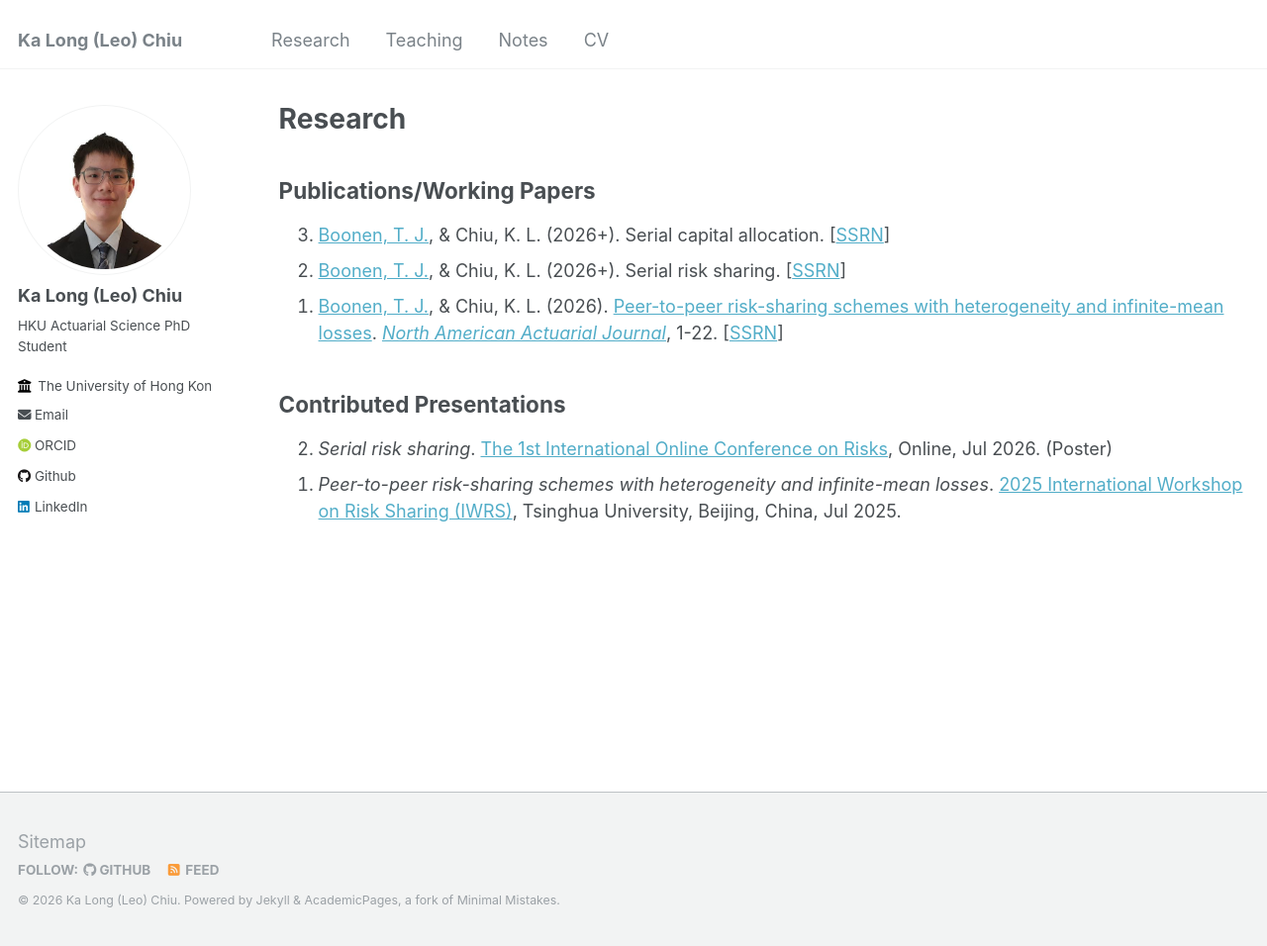
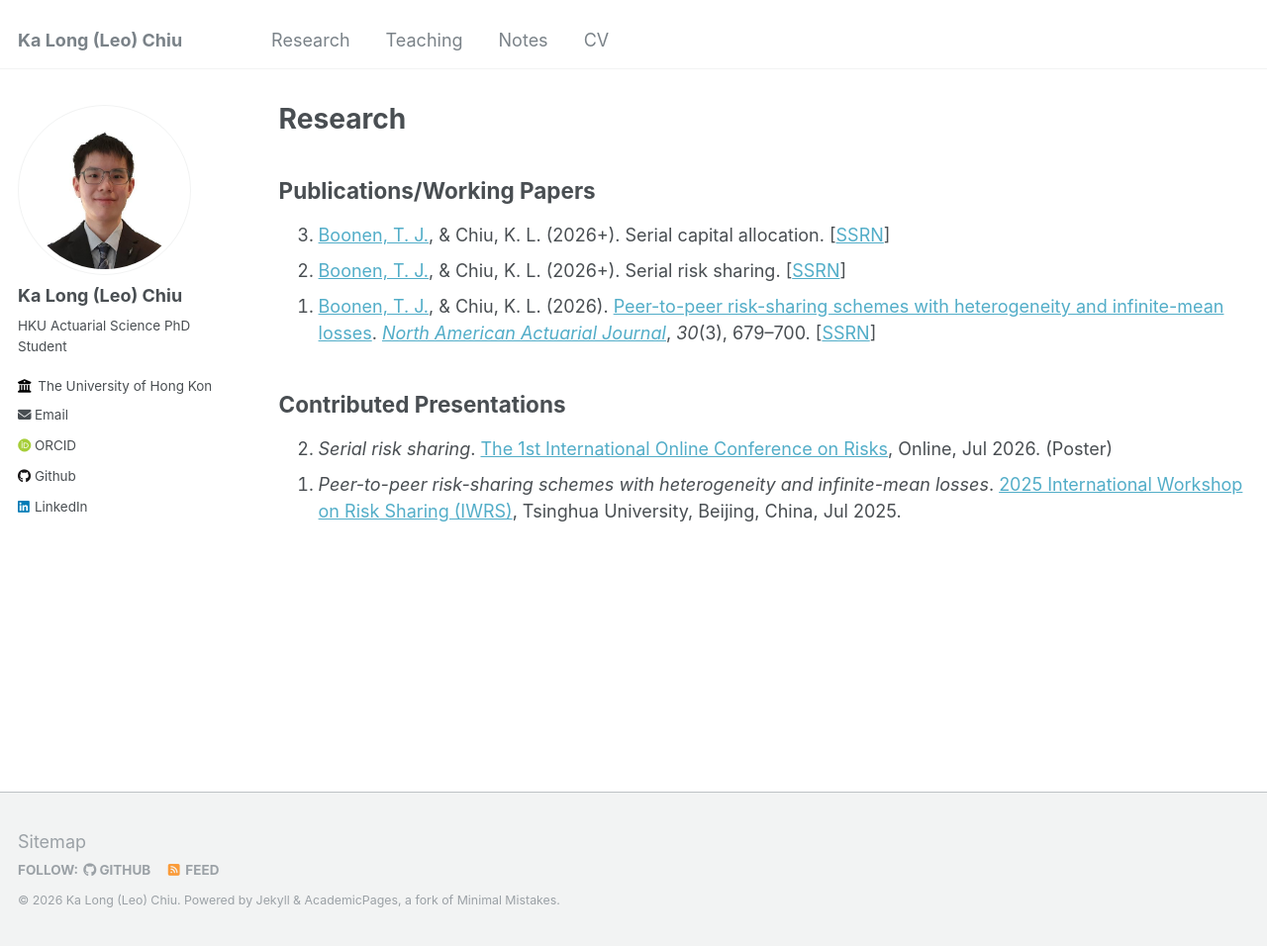
Before and after one commit to leochiukl/leochiukl.github.io, a Jekyll site: the page built from _pages/research.md, in a window 1280 px wide and 956 px high. Shown: the whole window at 99% size. Built offline with Jekyll 4.4.1, drawn with Linux system fonts in a browser that asks for light colours; some web fonts are replaced.

Commit message:
Update research

```diff
--- a/_pages/research.md
+++ b/_pages/research.md
@@ -8,7 +8,7 @@ permalink: /research/
 ## Publications/Working Papers
 0. [Boonen, T. J.](https://saasresearch.hku.hk/~tjboonen/), & Chiu, K. L. (2026+). Serial capital allocation. [[SSRN](https://papers.ssrn.com/abstract=7125098)]
 0. [Boonen, T. J.](https://saasresearch.hku.hk/~tjboonen/), & Chiu, K. L. (2026+). Serial risk sharing. [[SSRN](https://papers.ssrn.com/abstract=5373316)]
-0. [Boonen, T. J.](https://saasresearch.hku.hk/~tjboonen/), & Chiu, K. L. (2026). [Peer-to-peer risk-sharing schemes with heterogeneity and infinite-mean losses](https://www.tandfonline.com/doi/full/10.1080/10920277.2026.2612751). [_North American Actuarial Journal_](https://www.tandfonline.com/journals/uaaj20), 1-22. [[SSRN](https://papers.ssrn.com/abstract=5013193)]
+0. [Boonen, T. J.](https://saasresearch.hku.hk/~tjboonen/), & Chiu, K. L. (2026). [Peer-to-peer risk-sharing schemes with heterogeneity and infinite-mean losses](https://www.tandfonline.com/doi/full/10.1080/10920277.2026.2612751). [_North American Actuarial Journal_](https://www.tandfonline.com/journals/uaaj20), _30_(3), 679--700. [[SSRN](https://papers.ssrn.com/abstract=5013193)]
 {: reversed="reversed"}
 
 ## Contributed Presentations
```
